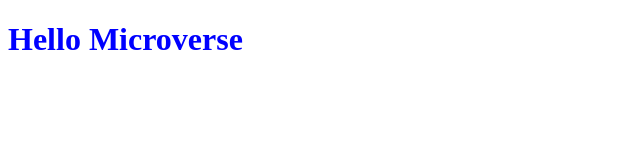
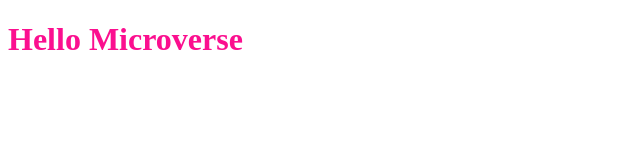
Before and after one commit to abreham1222/Hello-Microverse, a plain HTML site: page index.html in a window 1280 px wide. Shown: the whole page, without its empty margins (0-640 px from the left). Drawn offline with Linux system fonts and the light colour scheme.

Commit message:
style color modification

```diff
--- a/style.css
+++ b/style.css
@@ -1,3 +1,3 @@
 .text-color {
-    color: blue;
-}
+    color: #fb0f8f;
+  }
```
